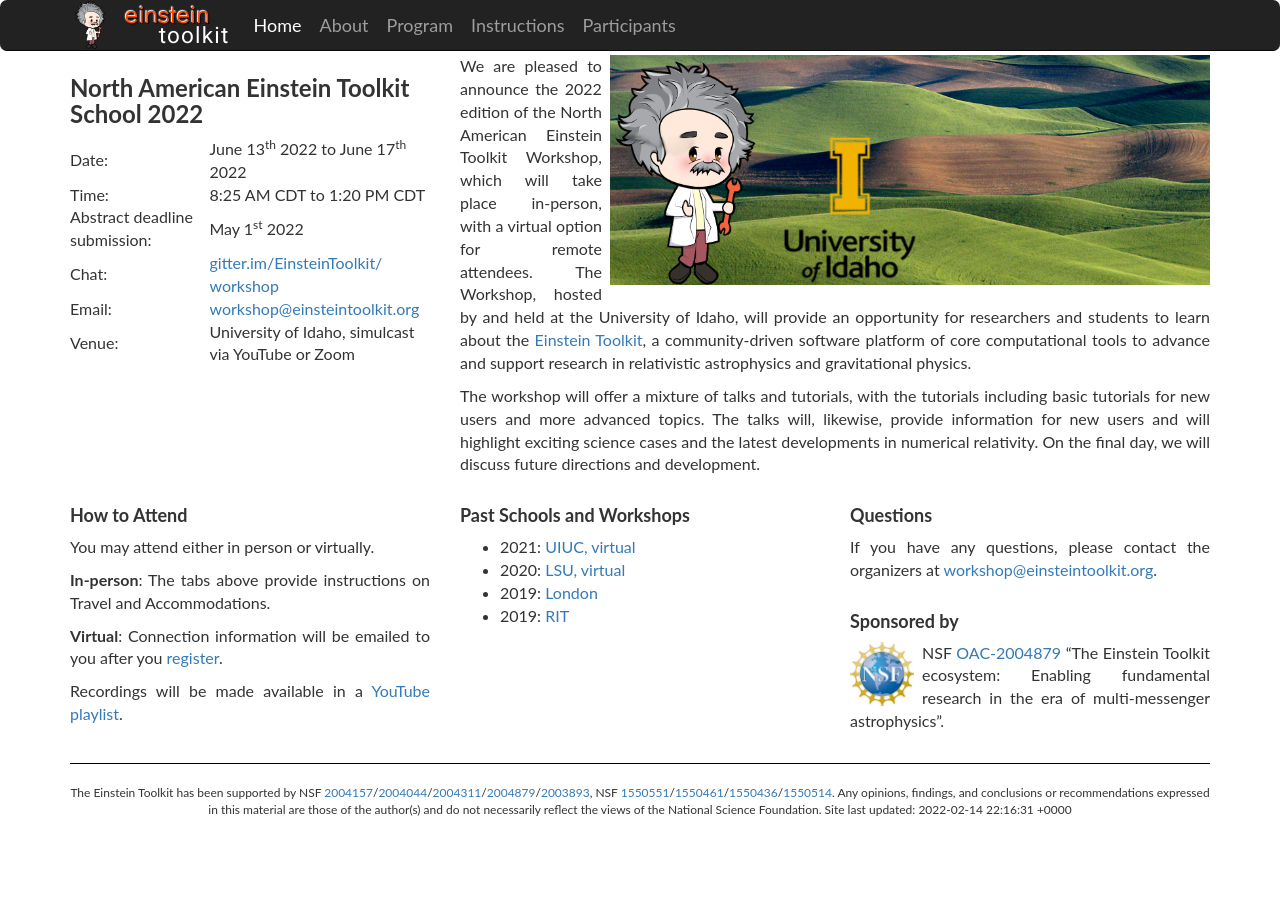
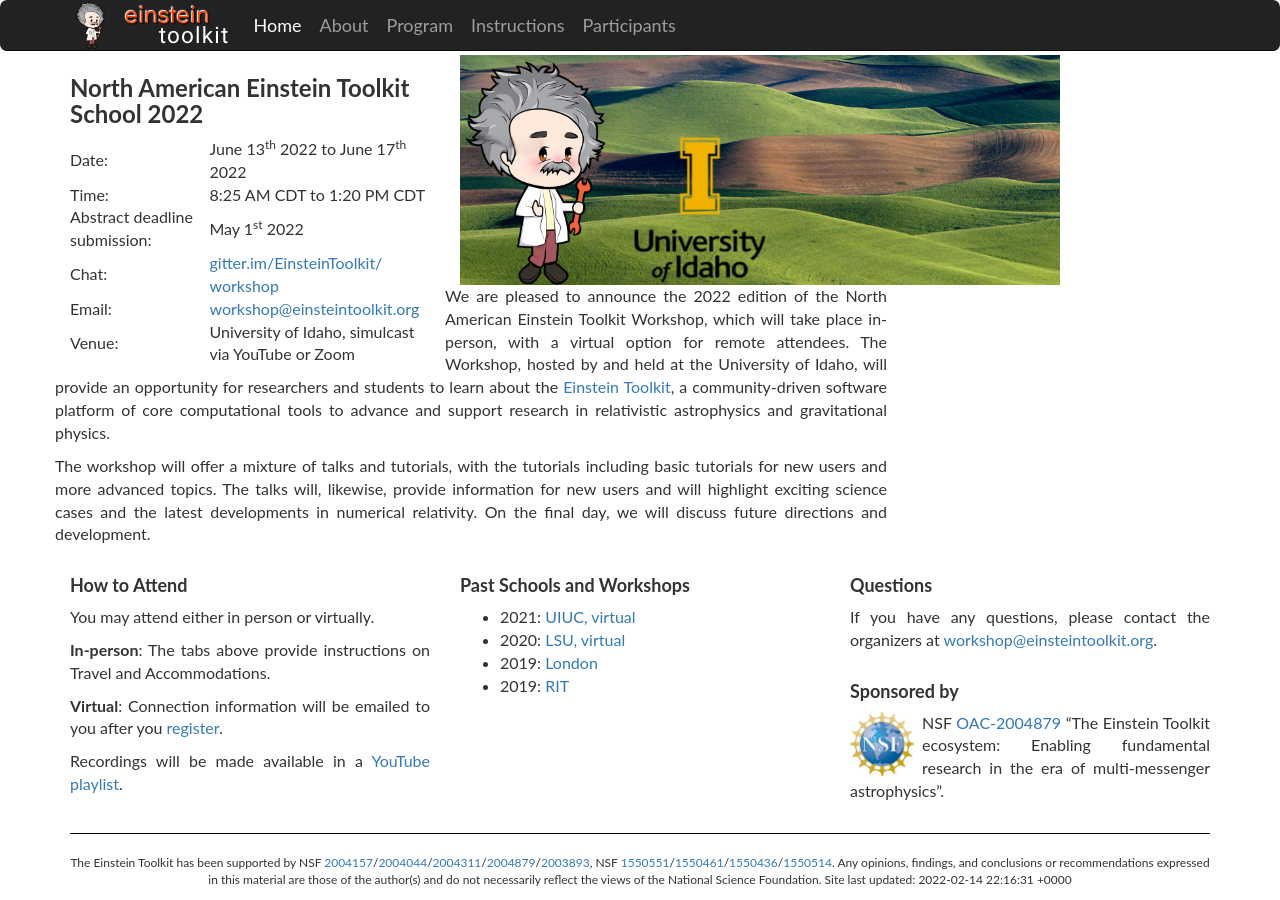
Before and after one commit to EinsteinToolkit/et2022uidaho, a Jekyll site: the page built from index.md, in a window 1280 px wide. Built offline with Jekyll 4.4.1, drawn with Linux system fonts in a browser that asks for light colours.

Commit message:
Put banner atop text not inline

```diff
--- a/index.md
+++ b/index.md
@@ -19,8 +19,10 @@ Venue:&nbsp;  | University of Idaho, simulcast via YouTube or Zoom
 </div>
 
 <div class="col-xs-12 col-sm-7 col-md-8">
-<img src="images/ET_UIdaho.png" alt="Giant cartoon Einstein standing in the Palouse, alongside U of Idaho logo" class="textwrapleft" style="max-height:80em;max-width:80%">
+<img src="images/ET_UIdaho.png" alt="Giant cartoon Einstein standing in the Palouse, alongside U of Idaho logo" style="max-height:80em;max-width:80%">
+</div>
 <div markdown="1">
+
 We are pleased to announce the 2022 edition of the North American
 Einstein Toolkit Workshop, which will take place in-person, with a
 virtual option for remote attendees. The Workshop, hosted by and held at the University of
@@ -36,7 +38,6 @@ topics. The talks will, likewise, provide information for new users and
 will highlight exciting science cases and the latest developments in
 numerical relativity. On the final day, we will discuss future directions
 and development.
-</div>
 </div>
 
 <div class="col-xs-12 col-sm-6 col-md-4" markdown="1">
```
